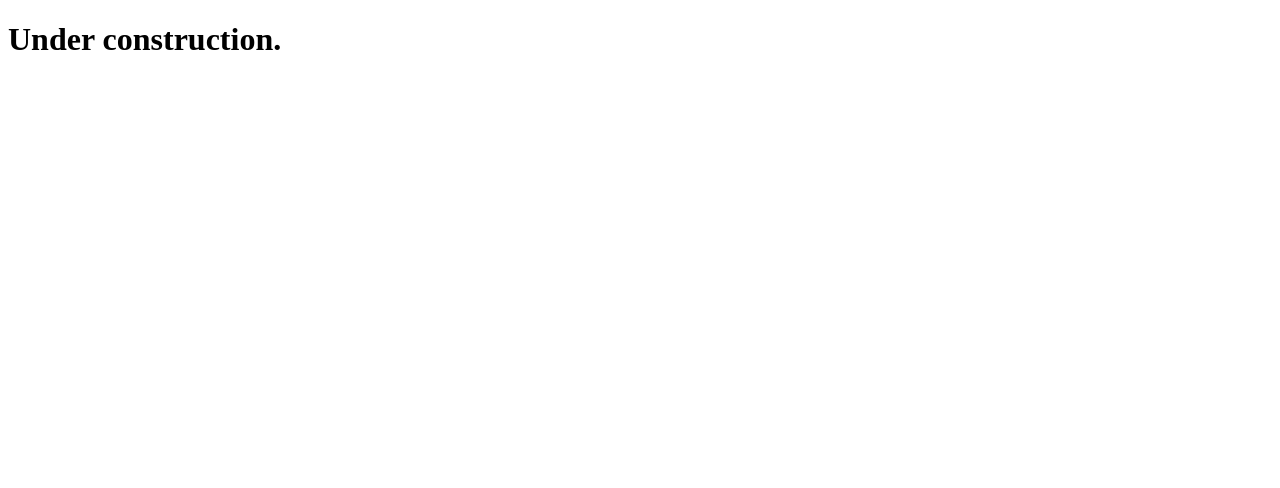
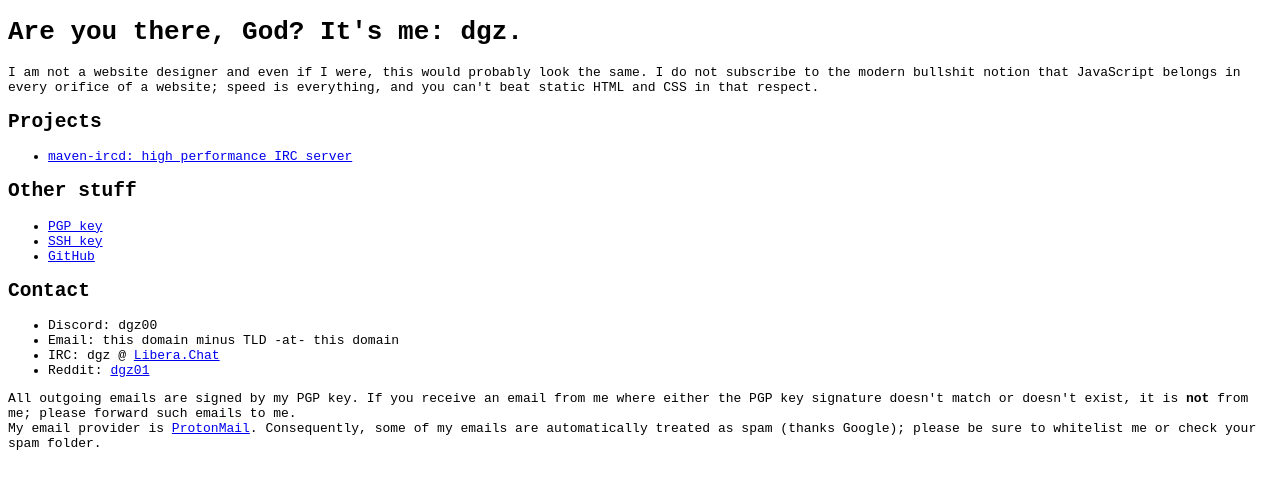
Before and after one commit to dgz0/dgz0.github.io, a plain HTML site: page index.html in a window 1280 px wide. Drawn offline with Linux system fonts and the light colour scheme.

Commit message:
Update website
Signed-off-by: dgz <dgz@dgz.me>

```diff
--- a/index.html
+++ b/index.html
@@ -10,7 +10,52 @@
 		<title>dgz</title>
 	</head>
 
-	<body>
-		<h1>Under construction.</h1>
+	<body style="font-family: monospace">
+		<h1>Are you there, God? It's me: dgz.</h1>
+
+		<p>
+			I am not a website designer and even if I were, this
+			would probably look the same. I do not subscribe to the
+			modern bullshit notion that JavaScript belongs in every
+			orifice of a website; speed is everything, and you can't
+			beat static HTML and CSS in that respect.
+		</p>
+
+		<h2>Projects</h2>
+
+		<ul>
+			<li><a href="https://github.com/dgz0/maven-ircd">maven-ircd: high performance IRC server</a></li>
+		</ul>
+
+		<h2>Other stuff</h2>
+
+		<ul>
+			<li><a href="pgp_key.txt">PGP key</a></li>
+			<li><a href="ssh_key.txt">SSH key</a></li>
+			<li><a href="https://github.com/dgz0">GitHub</a></li>
+		</ul>
+
+		<h2>Contact</h2>
+
+		<ul>
+			<li>Discord: dgz00</li>
+			<li>Email: this domain minus TLD -at- this domain</li>
+			<li>IRC: dgz @ <a href="https://libera.chat/">Libera.Chat</a></li>
+			<li>Reddit: <a href="https://www.reddit.com/user/dgz01/">dgz01</a></li>
+		</ul>
+
+		<p>
+			All outgoing emails are signed by my PGP key. If you
+			receive an email from me where either the PGP key
+			signature doesn't match or doesn't exist, it is
+			<b>not</b> from me; please forward such emails to
+			me.<br />
+
+			My email provider is
+			<a href="https://proton.me/mail">ProtonMail</a>.
+			Consequently, some of my emails are automatically
+			treated as spam (thanks Google); please be sure to
+			whitelist me or check your spam folder.
+		</p>
 	</body>
 </html>
```
Also changed, not shown: pgp_key.txt (added), ssh_key.txt (added).
